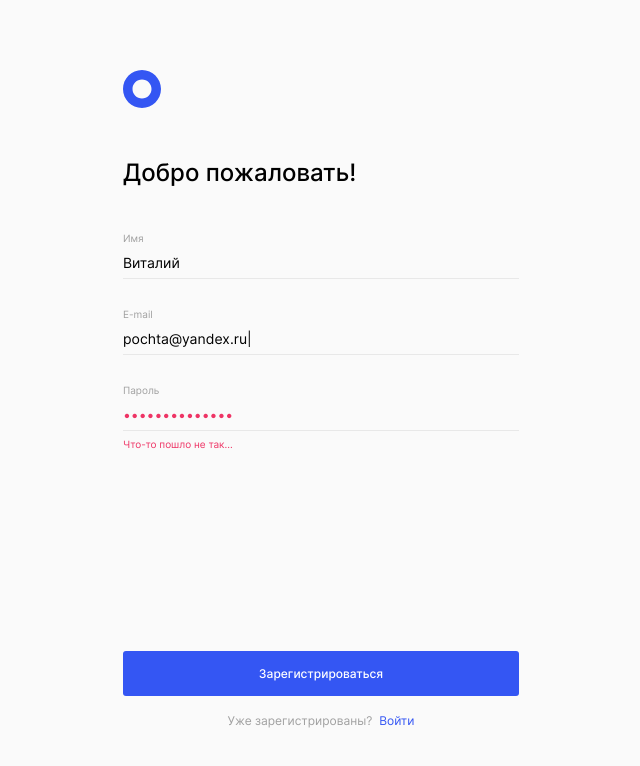
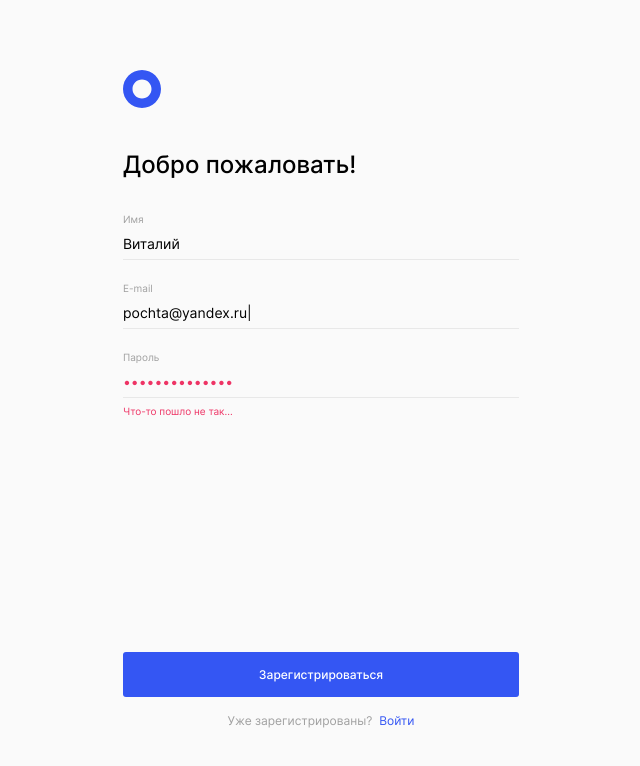
Before and after one commit to ivanovanatalya/movies-explorer-frontend, a React (Create React App) app: page /signup in a window 1280 px wide. Shown: the top 766 px of the page, without its empty margins (319-959 px from the left). Built offline with nearby package versions, Linux system fonts and the light colour scheme.

Commit message:
fix: fix landing register

```diff
--- a/src/components/Register/Register.css
+++ b/src/components/Register/Register.css
@@ -19,7 +19,7 @@
   font-weight: 500;
   line-height: 29px;
   text-align: center;
-  margin: 50px 0 80px;
+  margin: 50px 0 71px;
 }
 
 .register__form {
@@ -47,7 +47,7 @@
   font-size: 14px;
   line-height: 17px;
   background-color: transparent;
-  margin-bottom: 24px;
+  margin-bottom: 17px;
 }
 
 .register__input_error {
@@ -73,7 +73,7 @@
   height: 45px;
   justify-content: center;
   align-items: center;
-  margin-bottom: 14px;
+  margin-bottom: 9px;
 }
 
 .register__text {
@@ -101,7 +101,12 @@
   }
 
   .register__title {
-    margin-bottom: 40px;
+    margin-bottom: 29px;
+    margin-top: 42px;
+  }
+
+  .register__btn {
+    margin-bottom: 13px;
   }
 }
 
```
